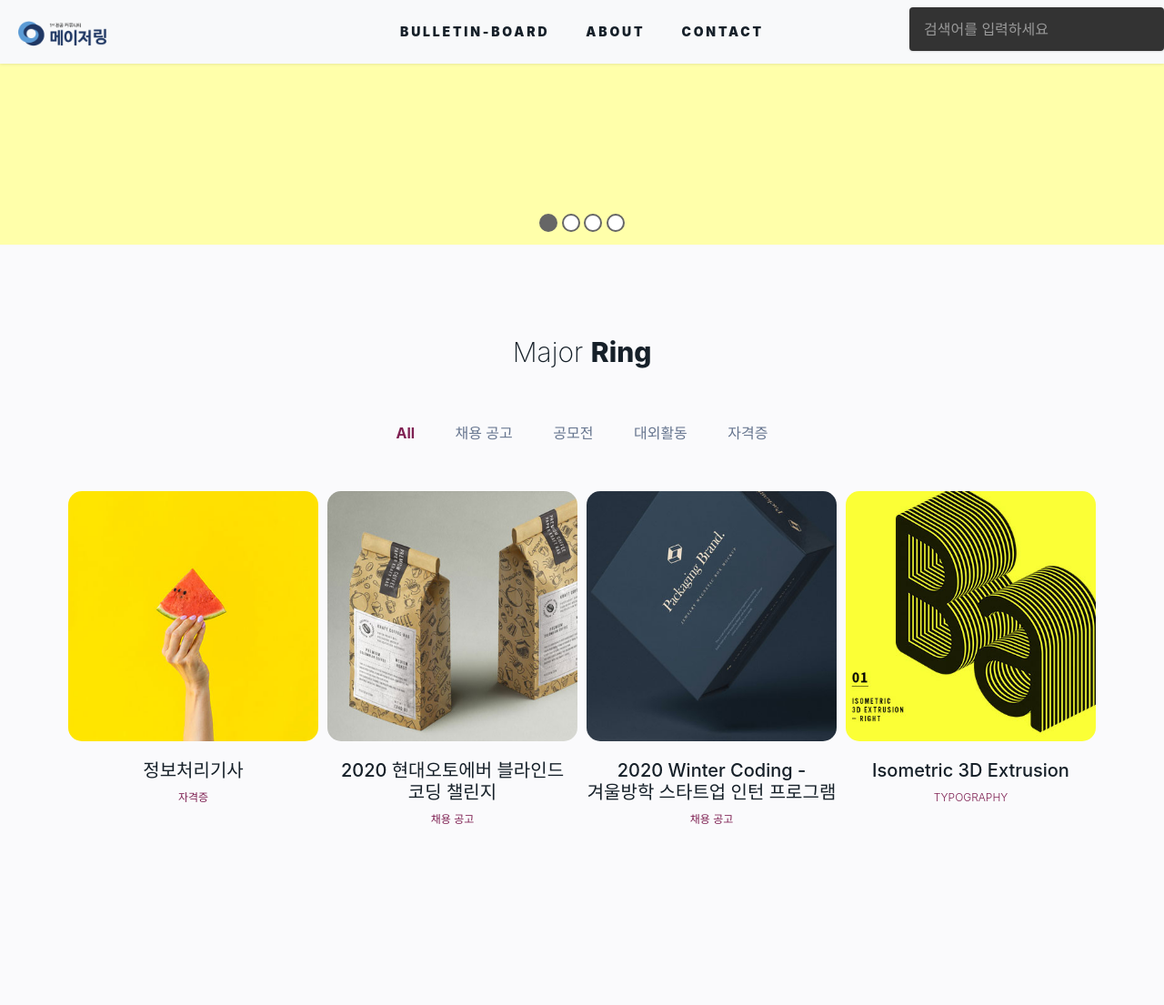
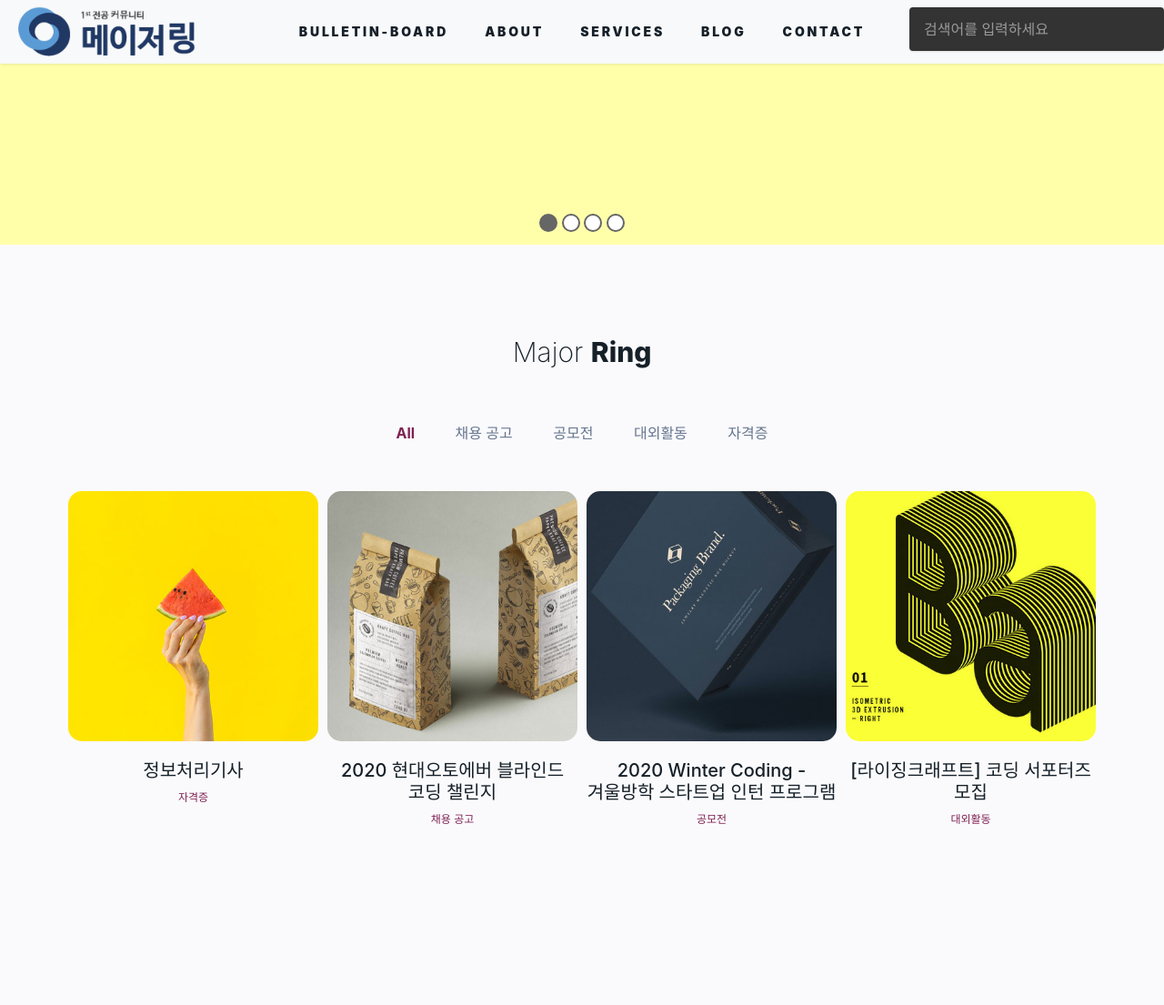
Before and after one commit to osamhack2020/WEB_Major-Ring_5mA, a Flask app: page / in a window 1280 px wide. Shown: the top 1105 px of the page at 91% size. Run offline with Flask 2, Linux system fonts and the light colour scheme; some libraries are stand-ins or nearby versions; some web fonts are replaced.

Commit message:
로고 및 게시판 css 수정

```diff
--- a/static/css/style.css
+++ b/static/css/style.css
@@ -539,6 +539,10 @@ a {
   .resume-item *:last-child {
     margin-bottom: 0; }
 
+.resume-item h3:hover{
+  color: rgb(216, 55, 95)
+}
+
 .blog-entry {
   -webkit-transition: .3s all ease;
   -o-transition: .3s all ease;
@@ -594,7 +598,8 @@ a {
     color: rgba(255, 255, 255, 0.5); }
 
 .site-form .form-control {
-  border: 1px solid #b3bdc6; }
+  border: 1px solid #b3bdc6;
+color: white; }
 
 .site-contact-details, .site-contact-details li {
   padding: 0;
@@ -612,7 +617,9 @@ a {
     display: block; }
 
 .site-footer {
-  padding: 3em 0; }
+  padding: 3em 0;
+  background-color: #5da4e0;
+}
   .site-footer p:last-child {
     margin-bottom: 0; }
   .site-footer .social-item {
@@ -666,3 +673,6 @@ a {
 .letter-spacing {
   letter-spacing: .2rem;
   color: rgba(255, 255, 255, 0.5) !important; }
+.col-12{
+  color: black;
+}
--- a/templates/index.html
+++ b/templates/index.html
@@ -27,14 +27,16 @@
         </button>
         <div class="collapse navbar-collapse justify-content-md-center" id="navbarsExample09">
             <ul class="navbar-nav">
-                <li class="nav-item" style="position:absolute; left:0">
+                <li class="nav-item" style="position:absolute; left:0; top:-12%;">
                     <a class="nav-link" href="#section-home">
-                        <img style="width:100px" src="{{url_for('static', filename='images/major-ring-logo.png')}}"
+                        <img style="width:200px" src="{{url_for('static', filename='images/major-ring-logo.png')}}"
                              alt="">
                     </a>
                 </li>
                 <li class="nav-item"><a class="nav-link" href="#section-resume">Bulletin-Board</a></li>
                 <li class="nav-item"><a class="nav-link" href="#section-about">About</a></li>
+                <li class="nav-item"><a class="nav-link" href="#section-services">services</a></li>
+                <li class="nav-item"><a class="nav-link" href="#section-blog">Blog</a></li>
                 <li class="nav-item"><a class="nav-link" href="#section-contact">Contact</a></li>
                 <li class="nav-item" style="position:absolute;right:0;">
                     <form action="" class="site-form">
@@ -120,7 +122,7 @@
                         <div class="cat">채용 공고</div>
                     </div>
                 </div>
-                <div class="single-portfolio col-sm-4 all packaging">
+                <div class="single-portfolio col-sm-4 all mockup">
                     <div class="relative">
                         <div class="thumb">
                             <div class="overlay overlay-bg"></div>
@@ -136,7 +138,7 @@
                     </div>
                     <div class="p-inner">
                         <h4>2020 Winter Coding - 겨울방학 스타트업 인턴 프로그램</h4>
-                        <div class="cat">채용 공고</div>
+                        <div class="cat">공모전</div>
                     </div>
                 </div>
                 <div class="single-portfolio col-sm-4 all typography">
@@ -154,8 +156,8 @@
                         </div>
                     </div>
                     <div class="p-inner">
-                        <h4>Isometric 3D Extrusion</h4>
-                        <div class="cat">Typography</div>
+                        <h4>[라이징크래프트] 코딩 서포터즈 모집</h4>
+                        <div class="cat">대외활동</div>
                     </div>
                 </div>
 
@@ -176,28 +178,28 @@
                 <h2 class="mb-5">Hot 게시판</h2>
                 <div class="resume-item mb-4">
                     <span class="date"><span class="icon-calendar"></span> March 2013 - Present</span>
-                    <h3>Masteral in Information Technology</h3>
+                    <a href=""><h3>Masteral in Information Technology</h3></a>
                     <p>Even the all-powerful Pointing has no control about the blind texts it is an almost
                         unorthographic.</p>
                     <span class="school">New York University</span>
                 </div>
                 <div class="resume-item mb-4">
                     <span class="date"><span class="icon-calendar"></span> March 2013 - Present Deacember.</span>
-                    <h3>Masteral in Information Technology</h3>
+                    <a href=""><h3>Masteral in Information Technology</h3></a>
                     <p>Even the all-powerful Pointing has no control about the blind texts it is an almost
                         unorthographic.</p>
                     <span class="school">New York University</span>
                 </div>
                 <div class="resume-item mb-4">
                     <span class="date"><span class="icon-calendar"></span> March 2013 - Present</span>
-                    <h3>Masteral in Information Technology</h3>
+                    <a href=""><h3>Masteral in Information Technology</h3></a>
                     <p>Even the all-powerful Pointing has no control about the blind texts it is an almost
                         unorthographic.</p>
                     <span class="school">New York University</span>
                 </div>
                 <div class="resume-item mb-4">
                     <span class="date"><span class="icon-calendar"></span> March 2013 - Present Deacember.</span>
-                    <h3>Masteral in Information Technology</h3>
+                    <a href=""><h3>Masteral in Information Technology</h3></a>
                     <p>Even the all-powerful Pointing has no control about the blind texts it is an almost
                         unorthographic.</p>
                     <span class="school">New York University</span>
@@ -207,28 +209,28 @@
                 <h2 class="mb-5">자유게시판</h2>
                 <div class="resume-item mb-4">
                     <span class="date"><span class="icon-calendar"></span> March 2013 - Present</span>
-                    <h3>Lead Product Designer</h3>
+                    <a href=""><h3>Lead Product Designer</h3></a>
                     <p>Even the all-powerful Pointing has no control about the blind texts it is an almost
                         unorthographic.</p>
                     <span class="school">Github</span>
                 </div>
                 <div class="resume-item mb-4">
                     <span class="date"><span class="icon-calendar"></span> March 2013 - Present</span>
-                    <h3>Lead Product Designer</h3>
+                    <a href=""><h3>Lead Product Designer</h3></a>
                     <p>Even the all-powerful Pointing has no control about the blind texts it is an almost
                         unorthographic.</p>
                     <span class="school">Facebook</span>
                 </div>
                 <div class="resume-item mb-4">
                     <span class="date"><span class="icon-calendar"></span> March 2013 - Present</span>
-                    <h3>Lead Product Designer</h3>
+                    <a href=""><h3>Lead Product Designer</h3></a>
                     <p>Even the all-powerful Pointing has no control about the blind texts it is an almost
                         unorthographic.</p>
                     <span class="school">Twitter</span>
                 </div>
                 <div class="resume-item mb-4">
                     <span class="date"><span class="icon-calendar"></span> March 2013 - Present</span>
-                    <h3>Lead Product Designer</h3>
+                    <a href=""><h3>Lead Product Designer</h3></a>
                     <p>Even the all-powerful Pointing has no control about the blind texts it is an almost
                         unorthographic.</p>
                     <span class="school">Shopify</span>
```
